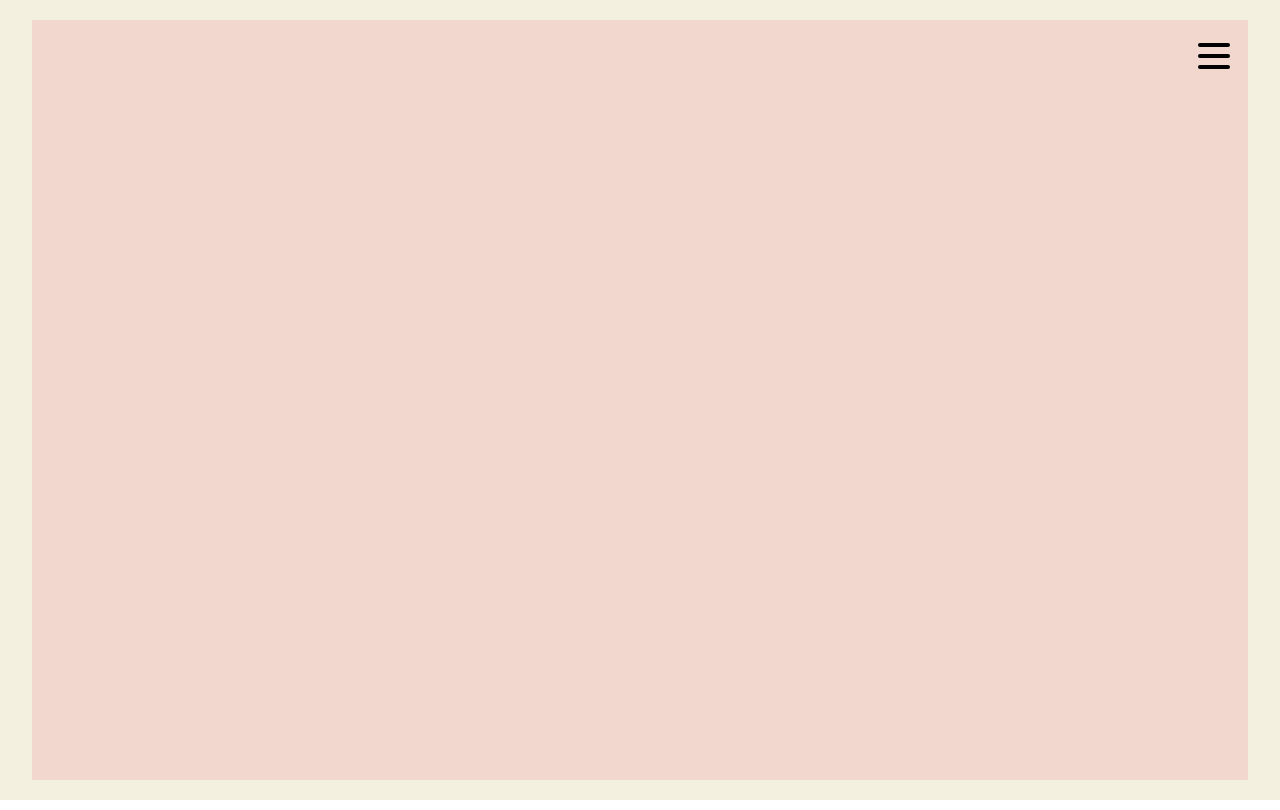
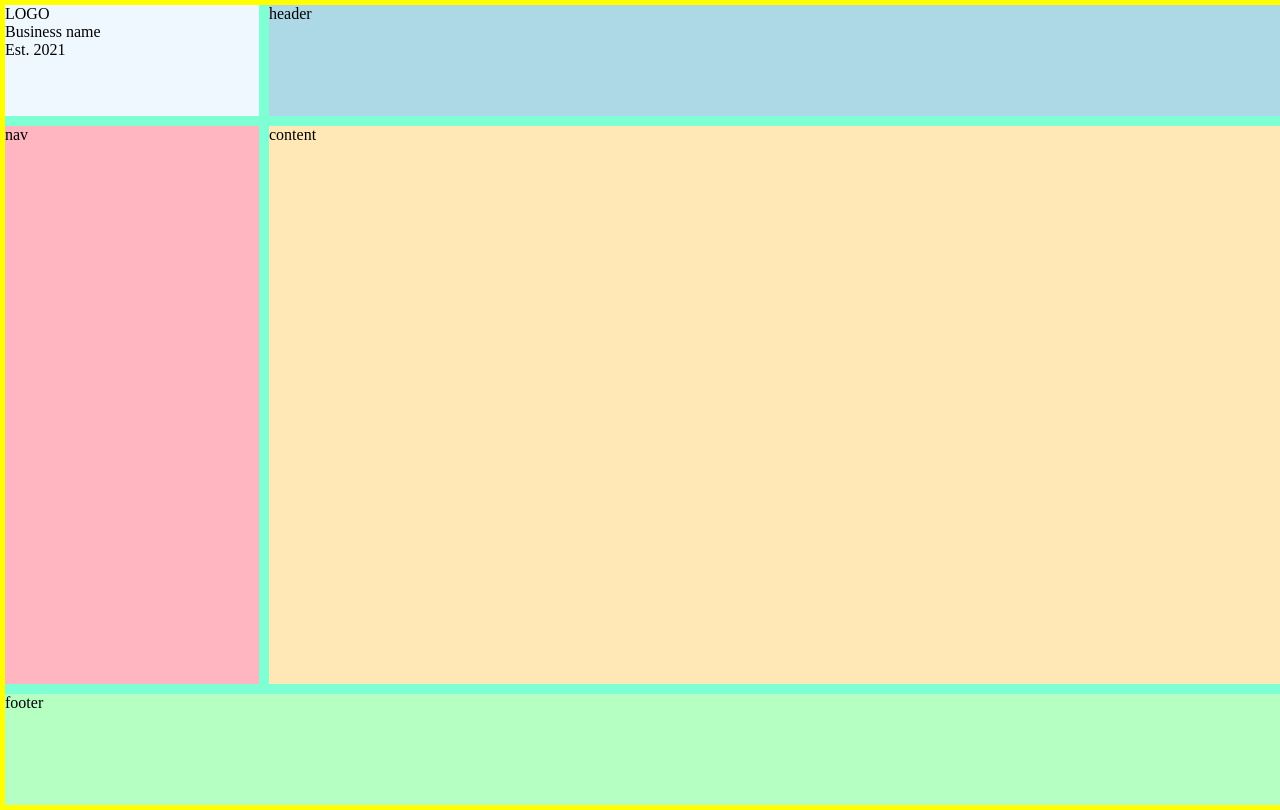
Before and after one commit to gunkarlsson/ip2-portfolio, a React (Create React App) app: page /appgrid in a window 1280 px wide. Built offline with nearby package versions, Linux system fonts and the light colour scheme.

Commit message:
💄  testing grid layout

```diff
--- a/src/App.js
+++ b/src/App.js
@@ -7,6 +7,7 @@ import Burger from "./Components/Nav/Burger";
 import About from "./Components/About";
 import Contact from "./Components/Contact";
 import Projects from "./Components/Projects";
+import AppGrid from "./AppGrid";
 
 // const BGWrapper = styled.div`
 //   background-color: var(--primary-color);
@@ -27,6 +28,9 @@ function App() {
   return (
     <Router>
       <Switch>
+        <Route path="/appgrid">
+          <AppGrid />
+        </Route>
         <div className="bg-wrapper">
           <div className="bg-fill">
             <Burger />
--- /dev/null
+++ b/src/AppGrid.js
@@ -0,0 +1,20 @@
+import React from "react";
+import "./Grid.css";
+
+function AppGrid() {
+  return (
+    <div className="grid-container">
+      <div className="logo">
+        <div className="items">LOGO</div>
+        <div className="items">Business name</div>
+        <div className="items">Est. 2021</div>
+      </div>
+      <div className="header">header</div>
+      <div className="nav">nav</div>
+      <div className="content">content</div>
+      <div className="footer">footer</div>
+    </div>
+  );
+}
+
+export default AppGrid;
--- a/src/Components/Projects.js
+++ b/src/Components/Projects.js
@@ -1,19 +1,26 @@
 import React, { useState, useEffect } from "react";
 import styled from "styled-components";
 import Repo from "./Repo";
+// import Grid from "./Styles/Grid";
+// import FullWidthSection from "./Styles/FullWidthSection";
+// import MaxWidthSection from "./Styles/MaxWidthSection";
+// import Row from "./Styles/Row";
+
+// const ProjectDiv = styled(FullWidthSection)`
+//   padding: 4rem 1.5rem;
+// `;
 
 const ProjectDiv = styled.div`
-  /* min-height: 100vh; */
+  min-height: 90vh;
+  border: 2px solid green;
   h1 {
     font-size: 5rem;
     line-height: 3rem;
-    margin-left: 100px;
+    margin: 90px 0 0 80px;
   }
-
   h1:last-of-type {
-    margin-left: 300px;
+    margin: 40px 0 0 280px;
   }
-
   button {
     outline: none;
     border: none;
@@ -21,7 +28,6 @@ const ProjectDiv = styled.div`
     padding: 1rem 1.5rem;
     cursor: pointer;
   }
-
   button:hover {
     background-color: rgba(255, 255, 255, 0.6);
   }
--- a/src/Components/Repo.js
+++ b/src/Components/Repo.js
@@ -3,14 +3,24 @@ import styled from "styled-components";
 
 const RepoDiv = styled.div`
   overflow: hidden;
-  top: 0;
-  right: 0;
+  box-sizing: border-box;
+  position: center center;
   width: 70vw;
   height: 60vh;
   border: 2px solid red;
 
+  h3 {
+    font-family: inherit;
+  }
   p {
     font-family: "Helvetica";
+  }
+  a {
+    font-family: "Helvetica";
+    color: black;
+  }
+  a:hover {
+    color: darkgrey;
   }
 
   img {
@@ -19,33 +29,22 @@ const RepoDiv = styled.div`
 `;
 
 const Repo = ({ repo }) => {
-  const COMMITS_URL =
-    "https://api.github.com/repos/gunkarlsson/ip2-portfolio/commits";
-  const [commits, setCommits] = useState([]);
-
-  useEffect(() => {
-    fetch(COMMITS_URL)
-      .then((response) => response.json())
-      .then((data) => setCommits(data));
-    console.log(commits);
-  }, []);
-
   return (
     <RepoDiv>
-      <p>
-        Project name: {repo.name.charAt(0).toUpperCase() + repo.name.slice(1)}
-      </p>
-      <p>Description: {repo.description}</p>
-      <p>
-        Github link: <a href="{repo.html_url}">{repo.name}</a>
-      </p>
-      <p>Created at: {repo.created_at}</p>
-      <p>Updated at: {repo.updated_at.slice(0, -10)}</p>
+      <h3>Name: </h3>
+      <p>{repo.name.charAt(0).toUpperCase() + repo.name.slice(1)}</p>
+      <h3>Description: </h3>
+      <p>{repo.description}</p>
+      <h3>Github link: </h3>
+      <a href="{repo.html_url}">{repo.name}</a>
+      <h3>Created at: </h3>
+      <p>{repo.created_at.slice(0, -10)}</p>
+      <h3>Last updated: </h3>
+      <p>{repo.updated_at.slice(0, -10)}</p>
       <img
         src="https://images.unsplash.com/photo-1552865703-8168fcd8d541?ixid=MXwxMjA3fDB8MHxwaG90by1wYWdlfHx8fGVufDB8fHw%3D&ixlib=rb-1.2.1&auto=format&fit=crop&w=1350&q=80"
         alt=""
       />
-      {/* <p>`https://api.github.com/repos/gunkarlsson/${repo.name}/commits`</p> */}
     </RepoDiv>
   );
 };
--- /dev/null
+++ b/src/Components/Styles/FullWidthSection.js
@@ -0,0 +1,24 @@
+import styled from "styled-components";
+
+const FullWidthSection = styled.section`
+  grid-column: 1 / span 14;
+  display: grid;
+  grid-template-columns: 1fr repeat(12, minmax(auto, 4.2rem)) 1fr;
+  grid-template-rows: max-content;
+  gap: "2rem 2rem";
+  margin: 0;
+`;
+
+export default FullWidthSection;
+/* gap: ${(props) => (props.gapDefault ? props.gapDefault : "2rem 2rem")};
+  margin: ${(props) => (props.marginDefault ? props.marginDefault : 0)}; */
+/* @media ${(props) => props.theme.breakpoints.m} {
+    grid-column: 1 / span 8;
+    grid-template-columns: 2rem repeat(6, 1fr) 2rem;
+    gap: ${(props) => (props.gapMedium ? props.gapMedium : "1rem 1rem")};
+    margin: ${(props) => (props.marginMedium ? props.marginMedium : 0)};
+  }
+  @media ${(props) => props.theme.breakpoints.s} {
+    gap: ${(props) => (props.gapSmall ? props.gapSmall : "1rem 1rem")};
+    margin: ${(props) => (props.marginSmall ? props.marginSmall : 0)};
+  } */
--- /dev/null
+++ b/src/Components/Styles/Grid.js
@@ -0,0 +1,24 @@
+import styled from "styled-components";
+
+const Grid = styled.div`
+  display: grid;
+  grid-template-columns: 1fr repeat(12, minmax(auto, 4.2rem)) 1fr;
+  grid-template-rows: max-content;
+  gap: "2rem 2rem";
+  margin: 0;
+`;
+
+export default Grid;
+/* gap: ${(props) => (props.gapDefault ? props.gapDefault : "2rem 2rem")};
+  margin: ${(props) => (props.marginDefault ? props.marginDefault : 0)}; */
+
+/* @media ${(props) => props.theme.breakpoints.m} {
+    grid-template-columns: 2rem repeat(6, 1fr) 2rem;
+    gap: ${(props) => (props.gapMedium ? props.gapMedium : "1rem 1rem")};
+    margin: ${(props) => (props.marginMedium ? props.marginMedium : 0)};
+  }
+  @media ${(props) => props.theme.breakpoints.s} {
+    grid-template-columns: 1rem repeat(6, 1fr) 1rem;
+    gap: ${(props) => (props.gapSmall ? props.gapSmall : "1rem 1rem")};
+    margin: ${(props) => (props.marginSmall ? props.marginSmall : 0)};
+  } */
--- /dev/null
+++ b/src/Components/Styles/MaxWidthSection.js
@@ -0,0 +1,25 @@
+import styled from "styled-components";
+
+const MaxWidthSection = styled.section`
+  grid-column: 2 / span 12;
+  display: grid;
+  grid-template-columns: repeat(12, minmax(auto, 4.2rem));
+  grid-template-rows: max-content;
+  gap: "2rem 2rem";
+  margin: 0;
+`;
+
+export default MaxWidthSection;
+/* gap: ${(props) => (props.gapDefault ? props.gapDefault : "2rem 2rem")};
+  margin: ${(props) => (props.marginDefault ? props.marginDefault : 0)}; */
+
+/* @media ${(props) => props.theme.breakpoints.m} {
+    grid-column: 2 / span 6;
+    grid-template-columns: 2rem repeat(6, 1fr);
+    gap: ${(props) => (props.gapMedium ? props.gapMedium : "1rem 1rem")};
+    margin: ${(props) => (props.marginMedium ? props.marginMedium : 0)};
+  }
+  @media ${(props) => props.theme.breakpoints.s} {
+    gap: ${(props) => (props.gapSmall ? props.gapSmall : "1rem 1rem")};
+    margin: ${(props) => (props.marginSmall ? props.marginSmall : 0)};
+  } */
--- /dev/null
+++ b/src/Components/Styles/Row.js
@@ -0,0 +1,19 @@
+import styled from "styled-components";
+
+const Row = styled.div`
+  grid-column-start: "1";
+  grid-column-end: "12";
+`;
+
+export default Row;
+/* grid-column-start: ${(props) => (props.sd ? props.sd : "1")};
+  grid-column-end: span ${(props) => (props.ed ? props.ed : "12")}; */
+
+/* @media ${(props) => props.theme.breakpoints.m} {
+    grid-column-start: ${(props) => (props.sm ? props.sm : "1")};
+    grid-column-end: span ${(props) => (props.em ? props.em : "6")};
+  }
+  @media ${(props) => props.theme.breakpoints.s} {
+    grid-column-start: ${(props) => (props.ss ? props.ss : "1")};
+    grid-column-end: span ${(props) => (props.es ? props.es : "6")};
+  } */
--- /dev/null
+++ b/src/Components/Styles/Theme.js
@@ -0,0 +1,6 @@
+export default {
+  breakpoints: {
+    s: "only screen and (max-width: 65rem)",
+    m: "only screen and (max-width: 70rem)",
+  },
+};
--- /dev/null
+++ b/src/Grid.css
@@ -0,0 +1,101 @@
+/* NON-GRID FALLBACK */
+
+/* GRID LAYOUT */
+@media (grid: 0) {
+  /* meaning that the browser needs to support grid */
+  /* MOBILE LAYOUT */
+  @media (max-width: 750px) {
+    .grid-container {
+      background-color: aquamarine;
+      border: 5px solid yellow;
+      height: 100vh;
+      width: 100vw;
+      display: grid;
+      grid-template: 1fr 5fr 1fr / 1fr 3fr;
+      gap: 5px;
+      grid-template-areas:
+        "logo header"
+        "nav content"
+        "footer footer";
+    }
+    .logo {
+      background-color: aliceblue;
+      grid-area: logo;
+      place-items: center;
+    }
+    .header {
+      background-color: lightblue;
+      grid-area: header;
+    }
+
+    .nav {
+      background-color: lightpink;
+      grid-area: nav;
+    }
+
+    .content {
+      background-color: rgb(255, 232, 182);
+      grid-area: content;
+    }
+
+    .footer {
+      background-color: rgb(182, 255, 194);
+      grid-area: footer;
+    }
+  }
+
+  @media (min-width: 750px) {
+    .grid-container {
+      background-color: aquamarine;
+      border: 5px solid yellow;
+      height: 100vh;
+      width: 100vw;
+      display: grid;
+      grid-template: 1fr 5fr 1fr / 1fr 4fr;
+      /* <- samma som grid-template-rows: 1fr 5fr 1fr;
+  grid-template-columns: 1fr 4fr;
+  fr = fraction, samma som att skriva 100px 400px.  */
+      gap: 10px;
+      grid-template-areas:
+        "logo header"
+        "nav content"
+        "footer footer";
+    }
+
+    .logo {
+      background-color: aliceblue;
+      grid-row: 1 / 2; /* <- samma som grid-row-start: 1;
+  grid-row-end: 2; */
+      grid-column: 1 / 2; /* <- samma som grid-column-start: 1;
+  grid-column-end: 2; */
+      /* display: flex;
+      flex-direction: column;
+      justify-content: center;
+      align-items: center; */
+    }
+
+    .header {
+      background-color: lightblue;
+      grid-row: 1;
+      grid-column: 2;
+    }
+
+    .nav {
+      background-color: lightpink;
+      grid-area: nav; /* <- istället för grid-row: 2;
+  grid-column: 1; */
+    }
+
+    .content {
+      background-color: rgb(255, 232, 182);
+      grid-row: 2;
+      grid-column: 2;
+    }
+
+    .footer {
+      background-color: rgb(182, 255, 194);
+      grid-row: 3;
+      grid-column: 1 / -1; /* <- will always span to the end */
+    }
+  }
+}
```
Also changed, not shown: 1 other file (tests, documents, lock files or other folders).
